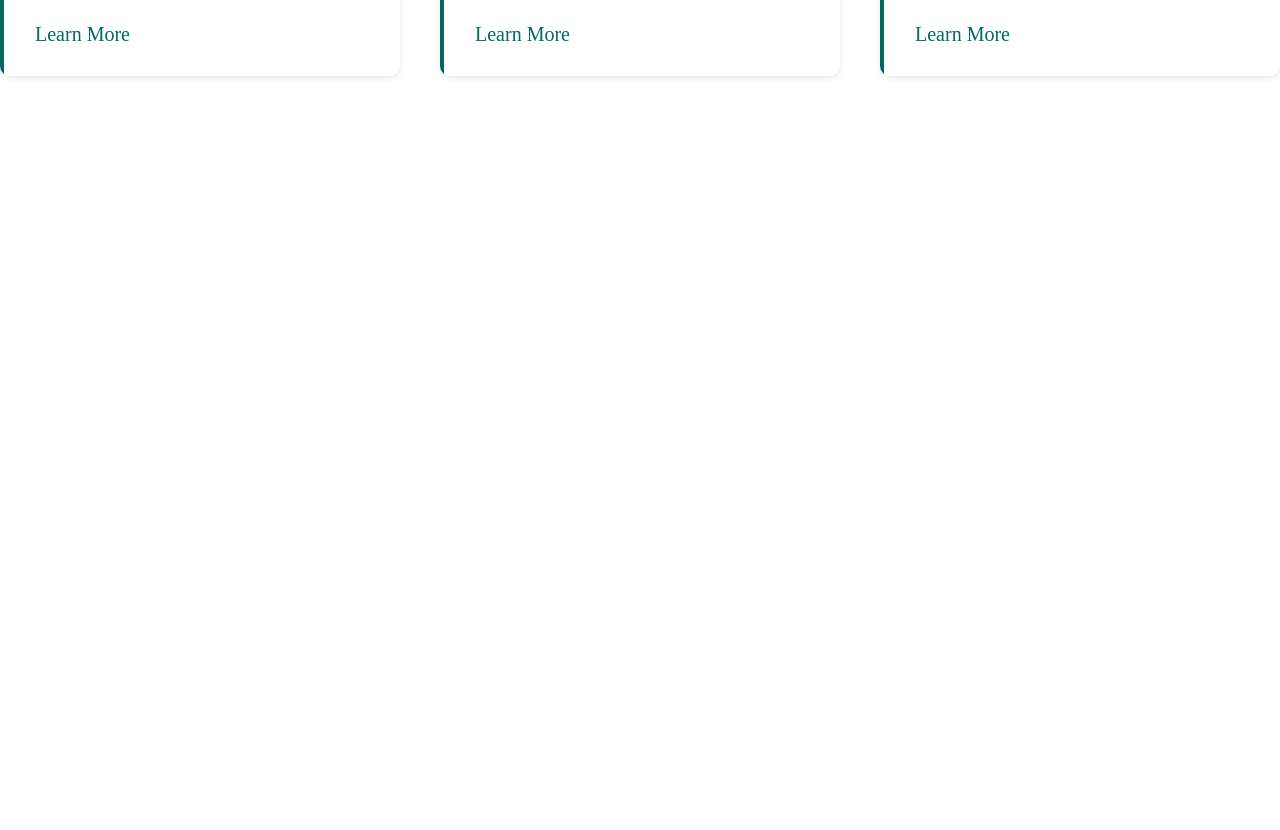
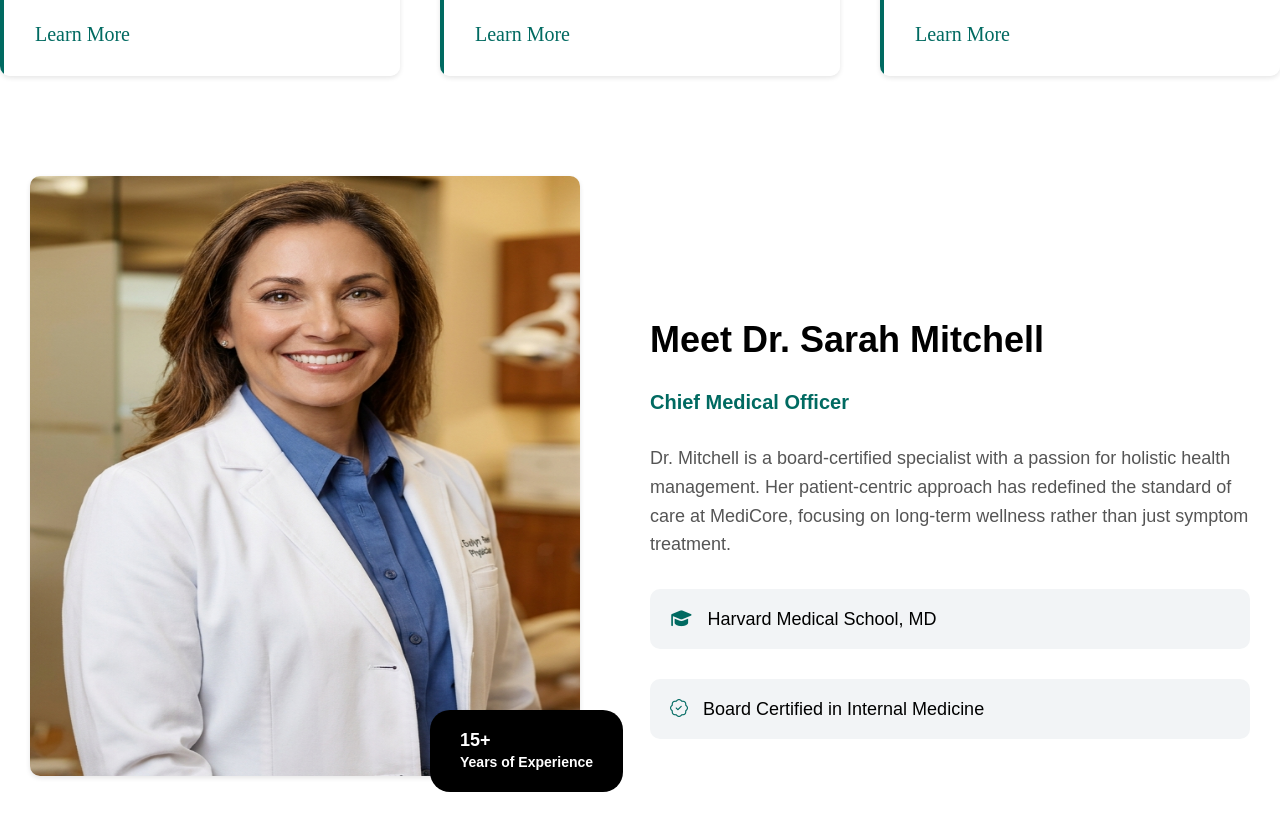
Before and after one commit to Abdo1454/clinic-app-react, a React (Vite) app: page / in a window 1280 px wide. Shown: the part 1220-2050 px from the top of the page. Before the commit the page ends 1346 px from the top, so only its background shows below. Built offline with nearby package versions, Linux system fonts and the light colour scheme.

Commit message:
Create About section with responsive layout

```diff
--- a/index.html
+++ b/index.html
@@ -4,6 +4,19 @@
     <meta charset="UTF-8" />
     <link rel="icon" type="image/svg+xml" href="/favicon.svg" />
     <meta name="viewport" content="width=device-width, initial-scale=1.0" />
+    <link
+      rel="stylesheet"
+      href="https://cdnjs.cloudflare.com/ajax/libs/font-awesome/7.0.1/css/all.min.css"
+      integrity="sha512-2SwdPD6INVrV/lHTZbO2nodKhrnDdJK9/kg2XD1r9uGqPo1cUbujc+IYdlYdEErWNu69gVcYgdxlmVmzTWnetw=="
+      crossorigin="anonymous"
+      referrerpolicy="no-referrer"
+    />
+    <link
+      rel="stylesheet"
+      href="https://cdn.jsdelivr.net/npm/bootstrap-icons@1.11.3/font/bootstrap-icons.css"
+      integrity="sha384-tViUnnbYAV00FLIhhi3v/dWt3Jxw4gZQcNoSCxCIFNJVCx7/D55/wXsrNIRANwdD"
+      crossorigin="anonymous"
+    />
     <title>clinc-reactapp</title>
   </head>
   <body>
--- a/src/Pages/Home/Home.tsx
+++ b/src/Pages/Home/Home.tsx
@@ -2,6 +2,7 @@ import React from 'react'
 import Navbar from '../../components/Navbar/Navbar'
 import Hero from '../../components/Hero/Hero'
 import Services from '../../components/Services/Services'
+import About from '../../components/About/About'
 
 function Home() {
   return (
@@ -9,6 +10,7 @@ function Home() {
         <Navbar />
         <Hero />
         <Services />
+        <About />
     </div>
   )
 }
--- /dev/null
+++ b/src/components/About/About.css
@@ -0,0 +1,64 @@
+.about{
+    display: flex;
+    justify-content: center;
+    align-items: center;
+    padding: 50px 0;
+}
+.img-about img{
+    width: 550px;
+    height: 600px;
+    border-radius: 10px;
+    box-shadow: 0 2px 5px rgba(0,0,0,.1);
+}
+.img-about .experience{
+    font-size: 18px;
+    color: #ffffff;
+    background: #000;
+    font-family: 'Arial', sans-serif;
+    width: fit-content;
+    /* height: 40px; */
+    padding: 20px 30px;
+    border-radius: 20px;
+    font-weight: bold;
+    margin-top: 20px;
+    transform: translateY(-90px) translateX(400px);
+}
+.experience span{
+    font-size: 14px;
+}
+.about-content{
+    display: flex;
+    flex-direction: column;
+    gap: 30px;
+    max-width: 600px;
+    margin-left: 70px;
+}
+.about-content h2{
+    font-size: 36px;
+    font-family: 'Arial', sans-serif;
+}
+.about-content h5{
+    font-size: 20px;
+    color: #006a61;
+    font-family: 'Arial', sans-serif;
+}
+.about-content p{
+    font-size: 18px;
+    color: #555;
+    font-family: 'Arial', sans-serif;
+    line-height: 1.6;
+}
+.desc{
+    font-size: 18px;
+    font-family: 'Arial', sans-serif;
+    background: #f2f4f6;
+    height: 60px;
+    padding-top: 20px;
+    padding-left: 20px;
+    border-radius: 10px;
+
+}
+.desc i{
+    color: #006a61;
+    margin-right: 10px;
+}
--- /dev/null
+++ b/src/components/About/About.tsx
@@ -0,0 +1,34 @@
+import React from "react";
+import "./About.css";
+import Doctor from "../../assets/img/image-DR.png";
+function About() {
+  return (
+    <div>
+      <section className="about">
+        <div className="img-about">
+          <img src={Doctor} alt="About Us" />
+          <p className="experience"> 15+
+          <br /> <span>Years of Experience</span></p>
+        </div>
+        <div className="about-content">
+          <h2>Meet Dr. Sarah Mitchell</h2>
+          <h5>Chief Medical Officer</h5>
+          <p>
+            Dr. Mitchell is a board-certified specialist with a passion for
+            holistic health management. Her patient-centric approach has
+            redefined the standard of care at MediCore, focusing on long-term
+            wellness rather than just symptom treatment.
+          </p>
+          <span className="desc">
+             <i className="fa-solid fa-graduation-cap"></i>   Harvard Medical School, MD
+          </span>
+          <span className="desc">
+          <i className="bi bi-patch-check"></i>  Board Certified in Internal Medicine
+          </span>
+        </div>
+      </section>
+    </div>
+  );
+}
+
+export default About;
```
Also changed, not shown: src/assets/img/image-DR.png.
